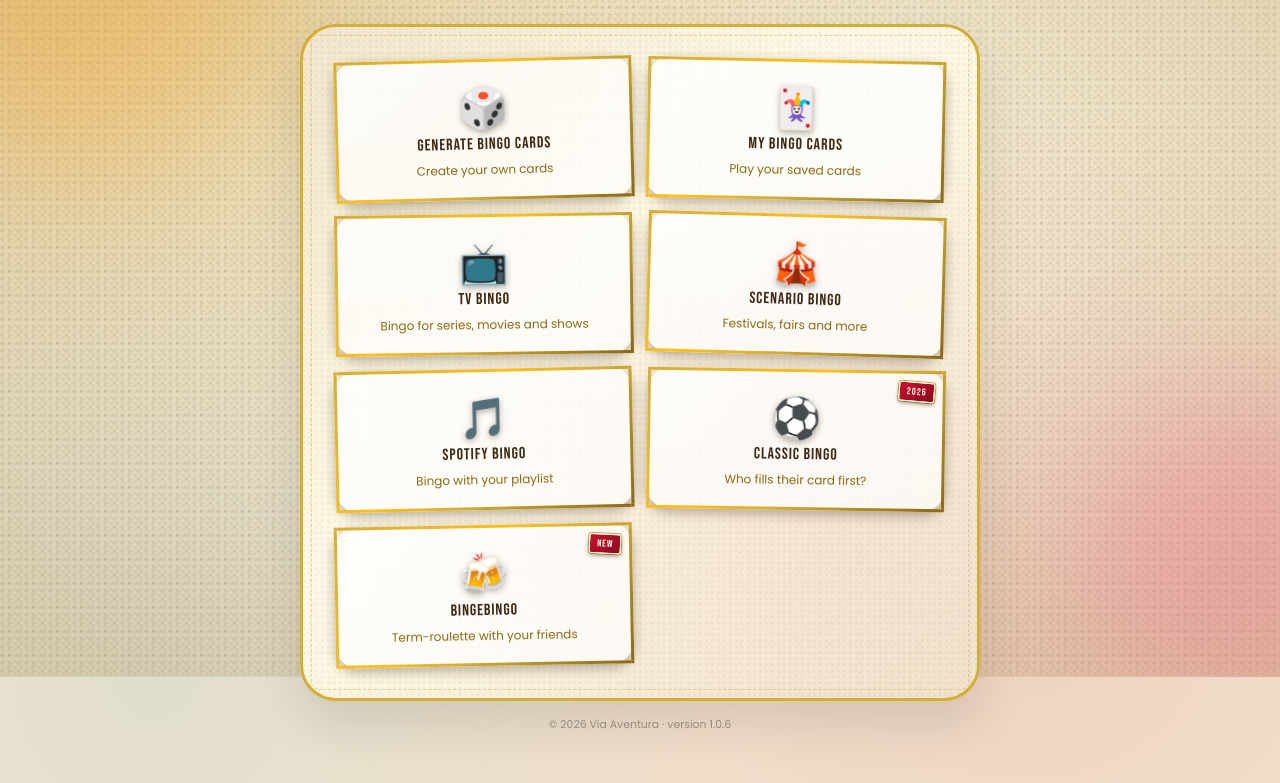
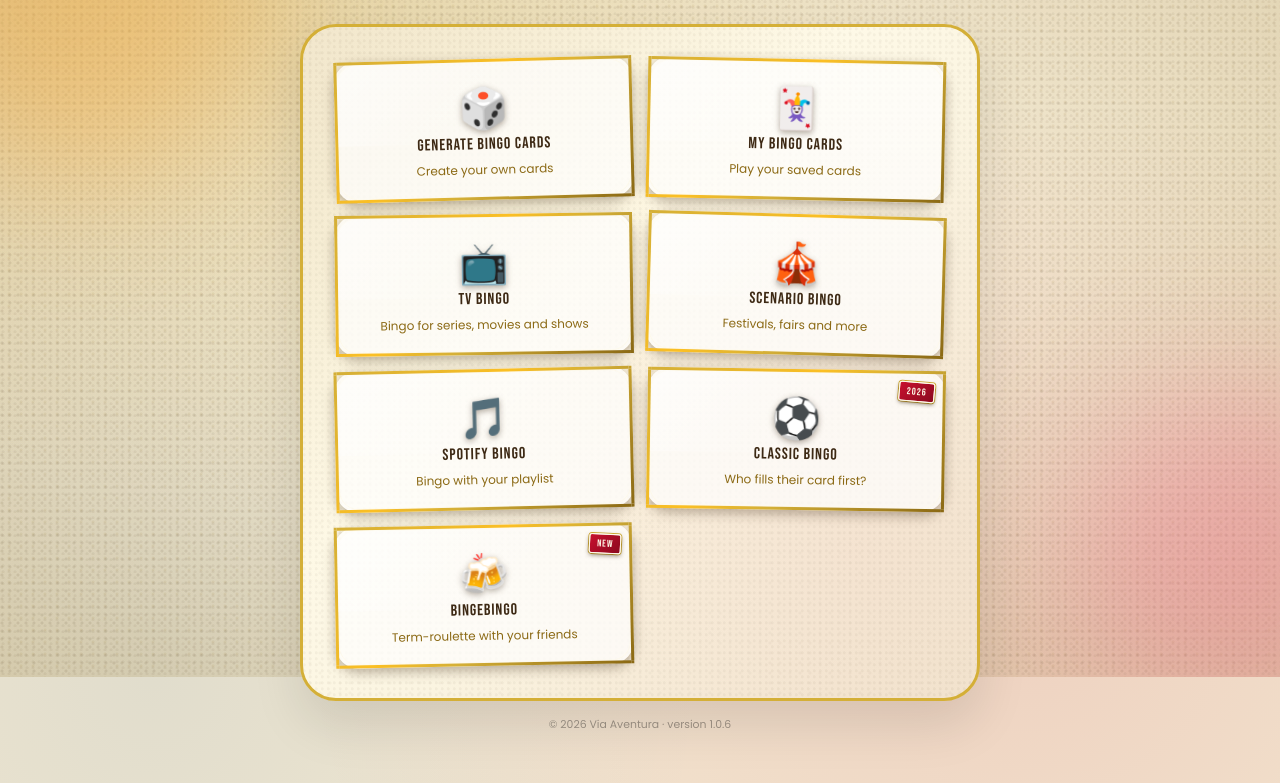
Before and after one commit to joost-prive/ReadySetBingo, a plain HTML site: page index.html in a window 1280 px wide. Shown: the part 123-906 px from the top of the page. Drawn offline with nearby package versions, Linux system fonts and the light colour scheme; no server answers; some icons are missing.

Commit message:
Fix: gestippeld kader-artefact in container verwijderd
.container::after tekende een decoratief goud-gestippeld kader (sticker-
album-look), maar omdat de container intern scrollt (overflow-y:auto +
max-height) liep dat kader niet om de hele inhoud — het eindigde halverwege
en scrollde mee, wat als een glitch oogde. De solide rand + box-shadow-ringen
houden de album-look al vast, dus het kadertje is verwijderd.

Co-Authored-By: Claude Opus 4.7 <noreply@anthropic.com>

```diff
--- a/css/styles.css
+++ b/css/styles.css
@@ -264,15 +264,6 @@
             border-radius: 14px;
             opacity: .8;
         }
-        /* Goud-hoekjes als sticker-album-look */
-        .container::after {
-            content: '';
-            position: absolute; top: 8px; left: 8px; right: 8px; bottom: 8px;
-            border: 1px dashed rgba(212,175,55,.5);
-            border-radius: 8px;
-            pointer-events: none;
-        }
-
         /* ── SCREENS ── */
         .screen { display:none; width:100%; animation:fadeIn .3s ease; }
         .screen.active { display:block; }
```
